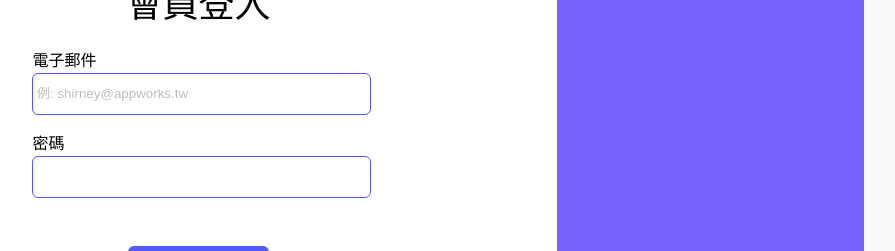
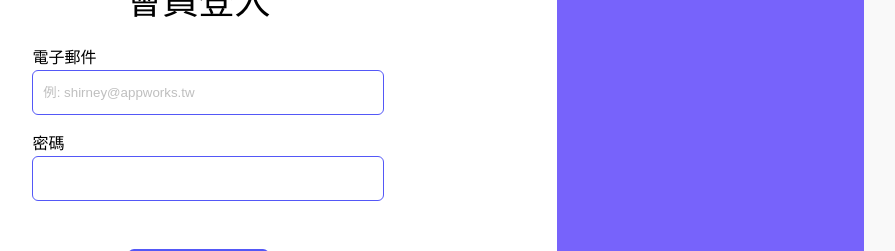
Before and after one commit to tsaichiehhuang/CanChu, a Next.js app in the folder workspace/kelly/CanChu/: page / in a window 1280 px wide. Shown: the part 338-589 px from the top of the page, without its empty margins (288-1183 px from the left). Built offline with nearby package versions, Linux system fonts and the light colour scheme; a web font is replaced by a local one.

Commit message:
loginPage input add padding

```diff
--- a/workspace/kelly/CanChu/components/login.module.scss
+++ b/workspace/kelly/CanChu/components/login.module.scss
@@ -94,7 +94,7 @@
       height: 40px;
       color: #000;
       display: flex;
-      padding: 0 1%;
+      padding: 0.5% 3%;
       align-items: center;
       justify-content: flex-start;
     }
```
